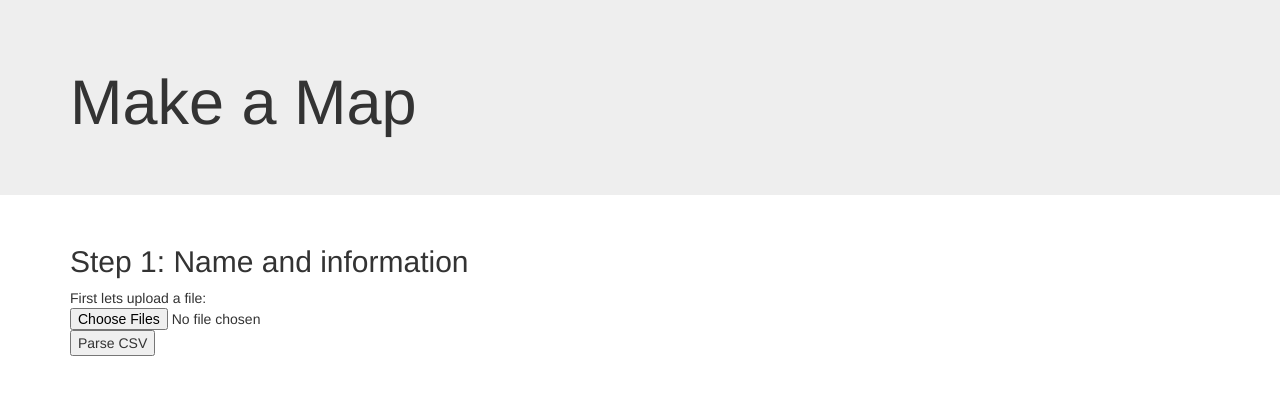
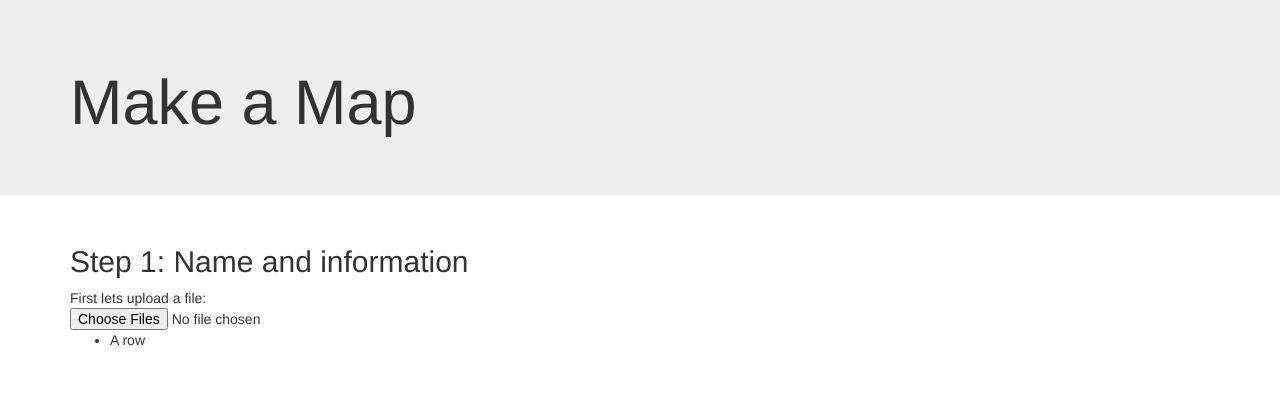
Before and after one commit to abkfenris/flask-locate, a Flask app: page / in a window 1280 px wide. Shown: the top 395 px of the page. Run offline with Flask 2, Linux system fonts and the light colour scheme; some libraries are stand-ins or nearby versions.

Commit message:
I can parse and log to the console, but I can't update the controller.

```diff
--- a/flask_locate/templates/index.html
+++ b/flask_locate/templates/index.html
@@ -11,16 +11,21 @@
 var data = [];
 angular.module('myApp',['ngPapaParse'])
     .run(['Papa','$rootScope',function(Papa,$rootScope){
+        $rootScope.data = []
         $rootScope.options = {
             config: {
                 step: function (results, handle) {
-                    console.log("Row:", results.data);
-                    data.push(results.data);
+                    //console.log("Row:", results.data);
+                    //Adding row to data variable
+                    $rootScope.data.push(results.data[0]);
                     //data = results.data;
                 },
                 complete: function(results) {
-                    console.log("Finished config:", results);
-                    console.log("data var:", data);
+                    //console.log("Finished config:", results);
+                    //remove weird last row from data variable
+                    $rootScope.data.pop();
+                    //show data variable
+                    console.log("data var:", $rootScope.data);
                 }
             },
             //complete: function(results) {
@@ -30,6 +35,8 @@ angular.module('myApp',['ngPapaParse'])
             //    console.log(file,element);
             //}
         }
+    }])
+    .controller('CSVController', ['$rootScope', function($rootScope) {
     }]);
 </script>
 {% endblock %}
@@ -41,13 +48,23 @@ angular.module('myApp',['ngPapaParse'])
         </div>
     </div>
 
-    <div class="container">
+    <div class="container" ng-controller="CSVController">
         <div class="row">
             <div class="col-xs-12">
                 <h2>Step 1: Name and information</h2>
                 First lets upload a file:
                 <input type="file" id="csv-file" papa-parse="options" multiple>
-                <button id="submit-parse">Parse CSV</button>
+            </div>
+        </div>
+        <div class="row">
+            <div class="col-xs-12">
+                <ul>
+                    {% raw %}
+                    <li ng-repeat="row in data">
+                        A row
+                    </li>
+                    {% endraw %}
+                </ul>
             </div>
         </div>
     </div>
```
